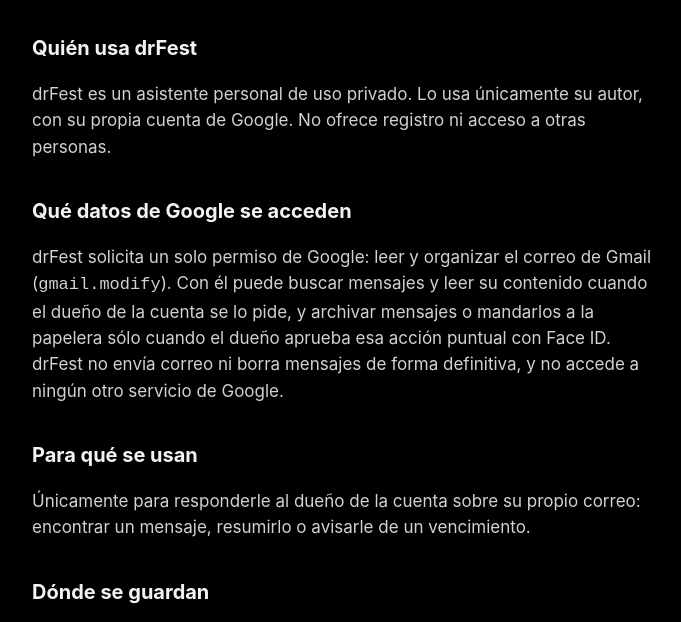
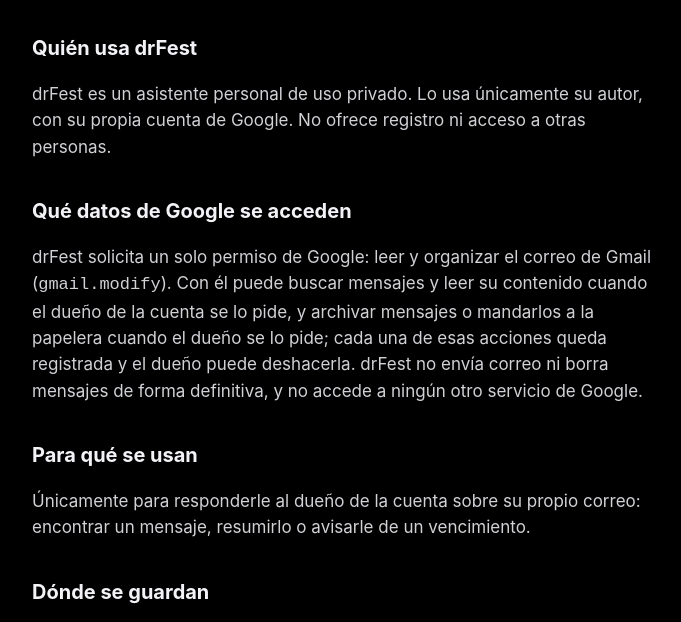
Before and after one commit to oktubr3/drfest-web, a plain HTML site: page privacidad.html in a window 1280 px wide. Shown: the part 150-772 px from the top of the page, without its empty margins (298-979 px from the left). Drawn offline with Linux system fonts and the light colour scheme.

Commit message:
docs: mail cleanup can be undone

```diff
--- a/privacidad.html
+++ b/privacidad.html
@@ -15,7 +15,7 @@
 <p>drFest es un asistente personal de uso privado. Lo usa únicamente su autor, con su propia cuenta de Google. No ofrece registro ni acceso a otras personas.</p>
 
 <h2>Qué datos de Google se acceden</h2>
-<p>drFest solicita un solo permiso de Google: leer y organizar el correo de Gmail (<code>gmail.modify</code>). Con él puede buscar mensajes y leer su contenido cuando el dueño de la cuenta se lo pide, y archivar mensajes o mandarlos a la papelera sólo cuando el dueño aprueba esa acción puntual con Face ID. drFest no envía correo ni borra mensajes de forma definitiva, y no accede a ningún otro servicio de Google.</p>
+<p>drFest solicita un solo permiso de Google: leer y organizar el correo de Gmail (<code>gmail.modify</code>). Con él puede buscar mensajes y leer su contenido cuando el dueño de la cuenta se lo pide, y archivar mensajes o mandarlos a la papelera cuando el dueño se lo pide; cada una de esas acciones queda registrada y el dueño puede deshacerla. drFest no envía correo ni borra mensajes de forma definitiva, y no accede a ningún otro servicio de Google.</p>
 
 <h2>Para qué se usan</h2>
 <p>Únicamente para responderle al dueño de la cuenta sobre su propio correo: encontrar un mensaje, resumirlo o avisarle de un vencimiento.</p>
```
Also changed, not shown: index.html (+1 -1 lines).
